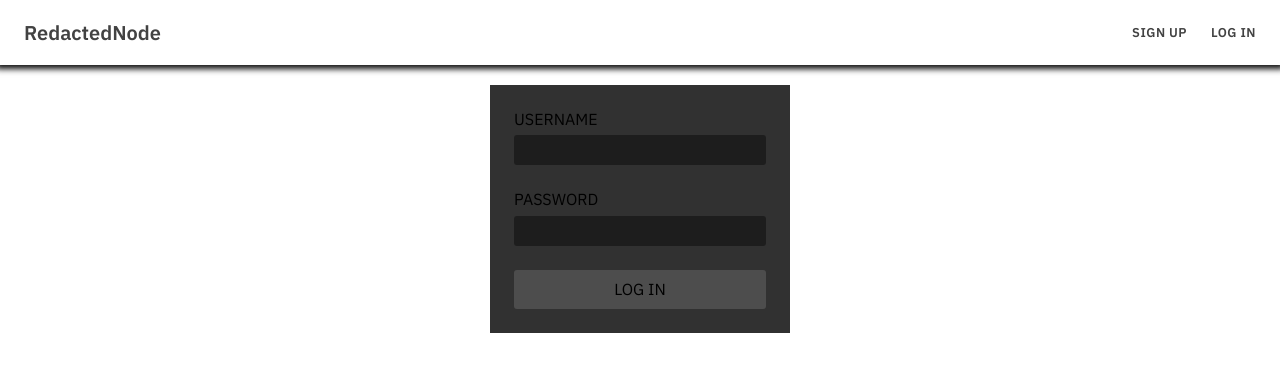
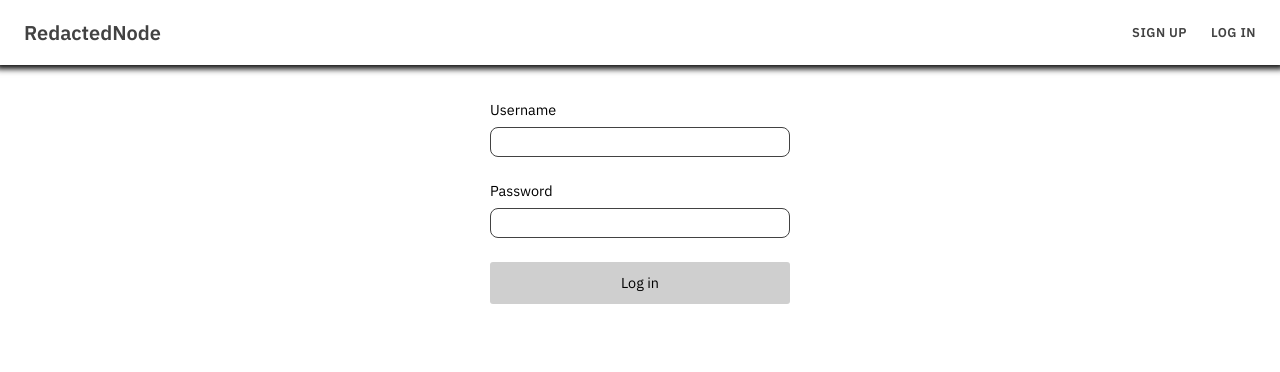
Before and after one commit to stephenpark7/reddit-clone, a React (Create React App) app in the folder client/: page /login in a window 1280 px wide. Shown: the top 372 px of the page. Built offline with nearby package versions, Linux system fonts and the light colour scheme.

Commit message:
style: update css

```diff
--- a/client/src/App/pages/SignUp/styles.css
+++ b/client/src/App/pages/SignUp/styles.css
@@ -1,50 +1,46 @@
 .sign-up-form, .log-in-form {
-  margin: 20px auto 0px auto;
+  margin: var(--margin-top) auto 0px auto;
   max-width: 300px;
-  padding: 1.5em;
-  background-color: rgb(49, 49, 49);
 }
 
 .input-container {
-  margin-bottom: 1.5em;
+  display: flex;
+  flex-direction: column;
+  gap: 0.5rem;
+  margin-bottom: 1.5rem;
 }
 
 label {
   display: block;
-  text-transform: uppercase;
-  margin-bottom: .4em;
+  font-size: 0.9rem;
 }
 
 input {
   width: 100%;
   height: 30px;
-  padding: .5em;
-  border: 0px solid red;
-  border-radius: 3px;
-  background-color: rgb(29, 29, 29);
-  color: inherit;
+  padding: 0.5rem;
+  border: 1px solid var(--font-color);
+  border-radius: 8px;
   outline: none;
+  transition: 0.2s;
 }
 
 input:focus {
-  border: 1px solid rgb(85, 85, 85);
+  border: 1px solid var(--focus-border-color);
 }
 
 .sign-up-btn, .log-in-btn {
   border: 0;
   border-radius: 3px;
-  padding: .6em 1.5em .6em 1.5em;
-  background-color: rgb(77, 77, 77);
-  color: inherit;
+  padding: 0.7rem 1.5rem;
+  background-color: var(--button-body-color);
   font-family: inherit;
-  font-size: inherit;
-  font-weight: inherit;
-  text-transform: uppercase;
+  font-size: 0.9rem;
   cursor: pointer;
   width: 100%;
   transition: 0.2s;
 }
 
 .sign-up-btn:hover, .log-in-btn:hover {
-  color: white;
+  color: var(--font-hover-color);
 }
--- a/client/src/App/shared/components/Navbar/index.tsx
+++ b/client/src/App/shared/components/Navbar/index.tsx
@@ -4,6 +4,7 @@ import { UserContext } from '../../utils/userContext';
 import styles from '../../../styles/Navbar.module.scss';
 import { UserContext as UserContextType } from '../../types/UserContext';
 import { DefaultUserState } from '../../utils/userContext';
+import { isLoggedIn } from '../../utils/userContext';
 
 const siteName = 'RedactedNode';
 
@@ -11,20 +12,21 @@ export const Navbar = () => {
   const userContext = useContext(UserContext) as UserContextType;
   const { state: userData, setState: setUserData } = userContext;
 
-  function logOut() {
+  const logOut = () => {
     if (!userData) return;
     localStorage.removeItem('token');
     setUserData(DefaultUserState);
-  }
+  };
+
 
   return (
     <nav className={styles.container}>
       <NavLink className={styles.title} to='/'>{siteName}</NavLink>
-      {userData.username ?
-        <>
+      {isLoggedIn(userData) ?
+        <div className={styles.linksContainer}>
           <NavLink className={styles.link} to={`'/u/'${userData.username}`}>{userData.username}</NavLink>
           <Link className={styles.link} to={'/'} onClick={logOut}>Log out</Link>
-        </>
+        </div>
         :
         <div className={styles.linksContainer}>
           <NavLink className={styles.link} to='/signup'>sign up</NavLink>
--- a/client/src/App/styles/App.scss
+++ b/client/src/App/styles/App.scss
@@ -1,7 +1,10 @@
 :root {
   --body-color: #FFFFFF;
   --font-color: #424242;
-  --font-hover-color: #191919;
+  --font-hover-color: #7c7c7c;
+  --focus-border-color: #C0C0C0;
+  --button-body-color: #CFCFCF;
+  --margin-top: 2.2rem;
 }
 
 [data-dark-mode] {
--- a/client/src/App/styles/Home.module.css
+++ b/client/src/App/styles/Home.module.css
@@ -1,4 +1,4 @@
 .pageContainer {
   padding: 0 1.5rem;
-  margin: 1.5rem 0 0 0;
+  margin: var(--margin-top) 0 0 0;
 }
```
